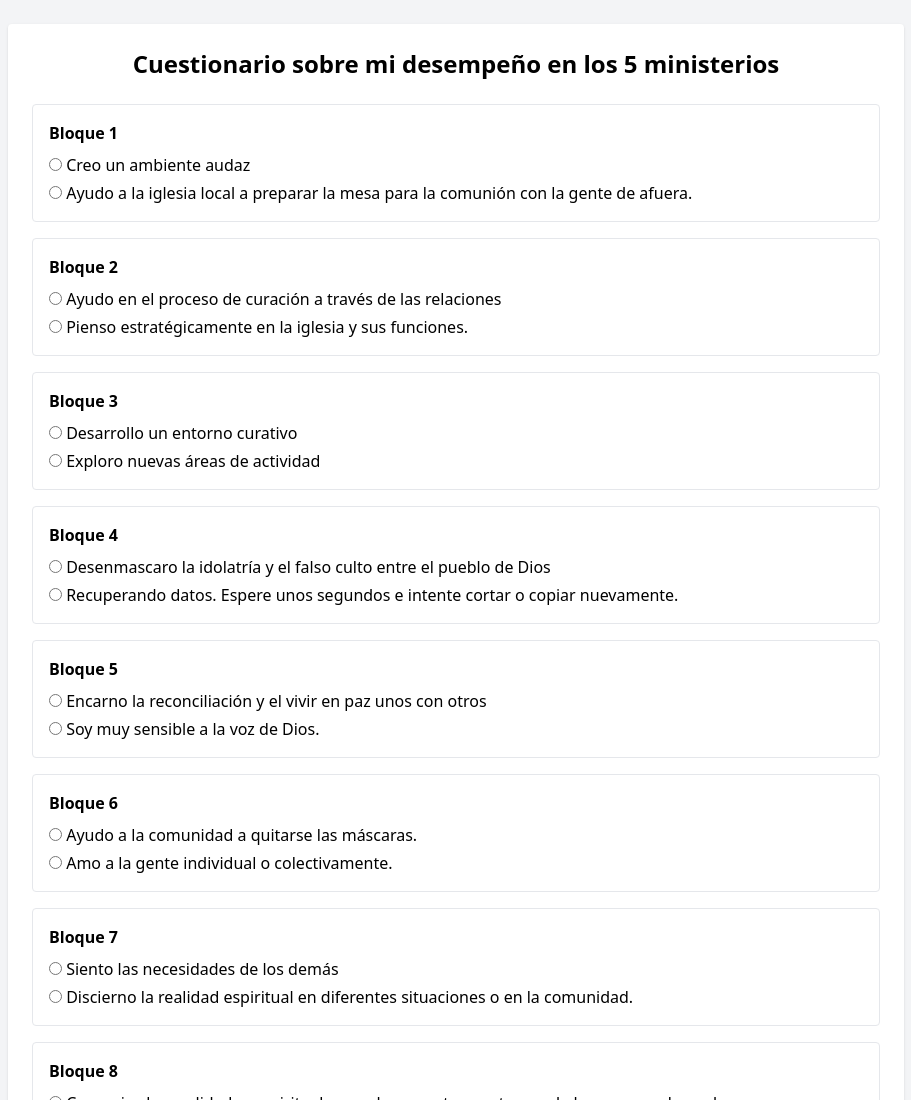
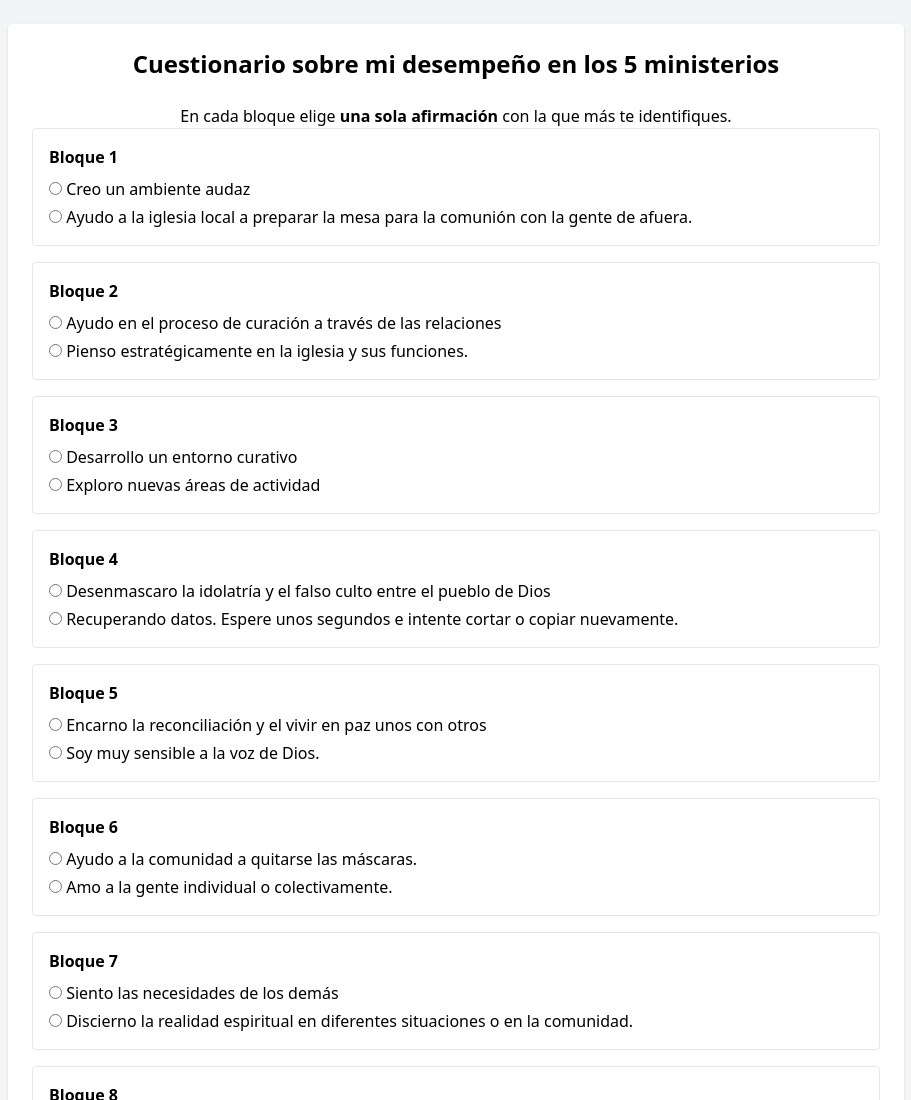
Before and after one commit to ZoeTestsCR/5Ministerios, a plain HTML site: page index.html in a window 1280 px wide. Shown: the top 1100 px of the page, without its empty margins (184-1095 px from the left). Drawn offline with nearby package versions, Linux system fonts and the light colour scheme.

Commit message:
Update index.html

```diff
--- a/index.html
+++ b/index.html
@@ -13,7 +13,9 @@
 <h1 class="text-2xl font-bold text-center mb-6">
 Cuestionario sobre mi desempeño en los 5 ministerios
 </h1>
-
+<p style="text-align:center">
+  En cada bloque elige <strong>una sola afirmación</strong> con la que más te identifiques.
+</p>
 <form id="quiz"></form>
 
 <button id="finish" disabled class="mt-6 bg-black text-white px-4 py-2 rounded w-full">
```
